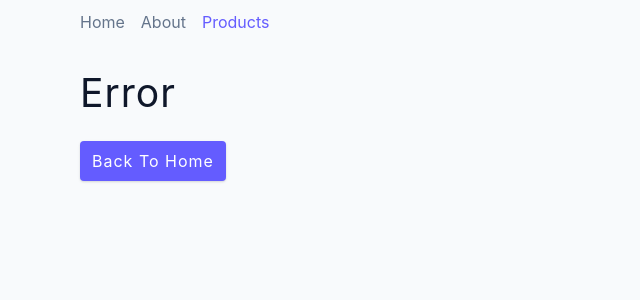
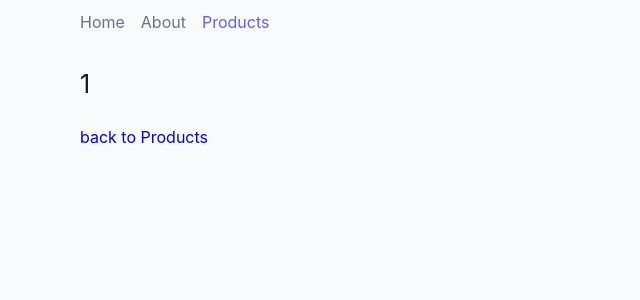
Before and after one commit to BarryCoding/study-react-router6, a React (Vite) app: page /products/1 in a window 1280 px wide. Shown: the top 300 px of the page, without its empty margins (0-640 px from the left). Built offline with nearby package versions, Linux system fonts and the light colour scheme.

Commit message:
step10 useParams

```diff
--- a/src/App.jsx
+++ b/src/App.jsx
@@ -4,6 +4,7 @@ import Home from './pages/Home';
 import About from './pages/About';
 import Products from './pages/Products';
 import Error from './pages/Error';
+import { ProductDtail } from './pages/ProductDtail';
 
 function App() {
   return (
@@ -12,7 +13,11 @@ function App() {
         <Route path='/' element={<SharedLayout />}>
           <Route index element={<Home />} />
           <Route path='about' element={<About />} />
+
+          {/* without shared layout between Products and ProductDetial */}
           <Route path='products' element={<Products />} />
+          <Route path='products/:productId' element={<ProductDtail />} />
+
           <Route path='*' element={<Error />} />
         </Route>
       </Routes>
--- /dev/null
+++ b/src/pages/ProductDtail.jsx
@@ -0,0 +1,11 @@
+import { Link, useParams } from 'react-router-dom';
+
+export const ProductDtail = () => {
+  const { productId } = useParams();
+  return (
+    <section className='section product'>
+      <h4>{productId}</h4>
+      <Link to='/products'>back to Products</Link>
+    </section>
+  );
+};
```
Also changed, not shown: 1 other file (tests, documents, lock files or other folders).
